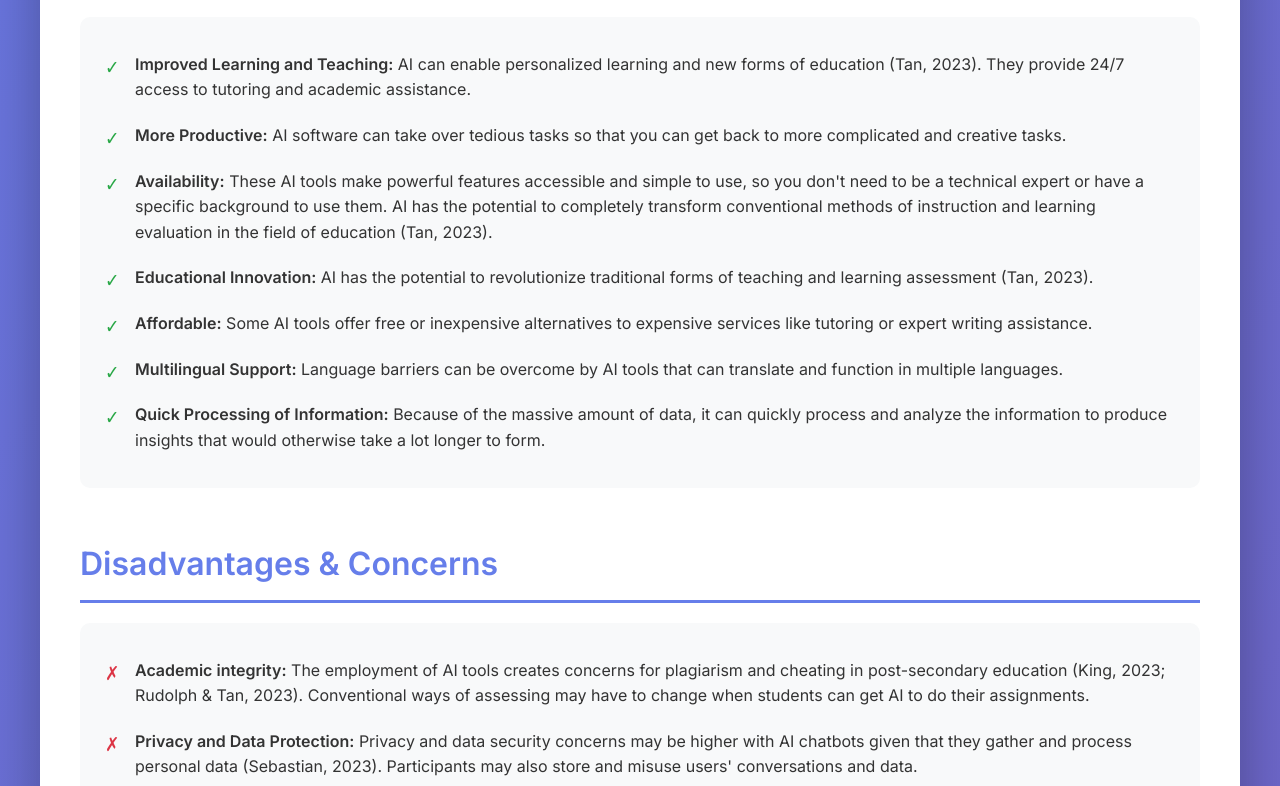
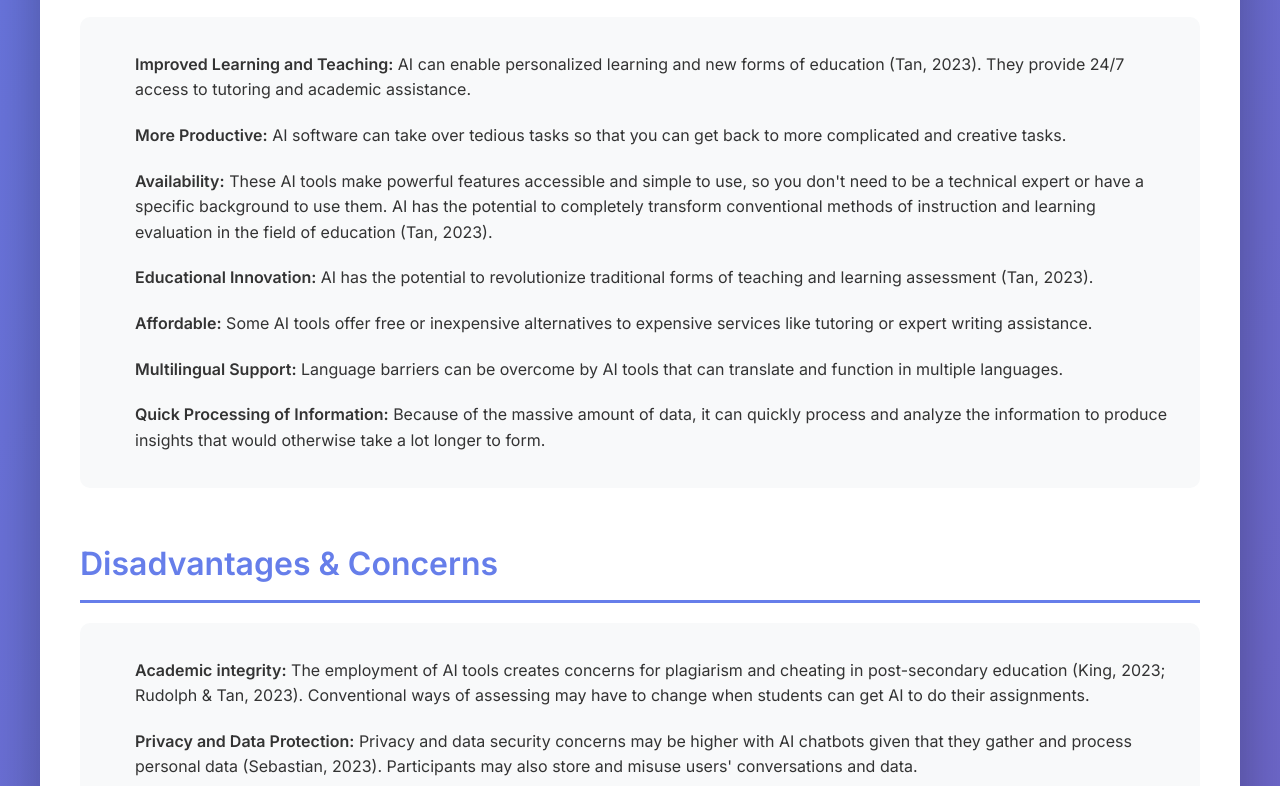
Before and after one commit to abdelrqzzaq/FALL-2025-Collaborative-Assignment, a plain HTML site: page index.html in a window 1280 px wide. Shown: the part 1354-2140 px from the top of the page. Drawn offline with Linux system fonts and the light colour scheme.

Commit message:
Update style.css

```diff
--- a/style.css
+++ b/style.css
@@ -138,7 +138,6 @@ h3 {
 }
 
 .benefits li:before {
-    content: "✓";
     position: absolute;
     left: 0;
     color: #28a745;
@@ -165,7 +164,6 @@ h3 {
 }
 
 .disadvantages li:before {
-    content: "✗";
     position: absolute;
     left: 0;
     color: #dc3545;
```
